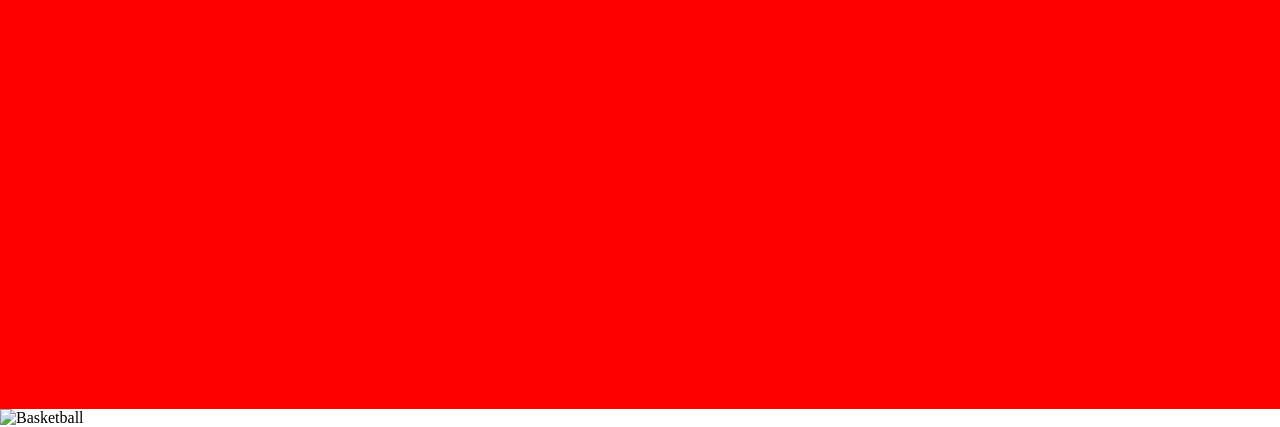
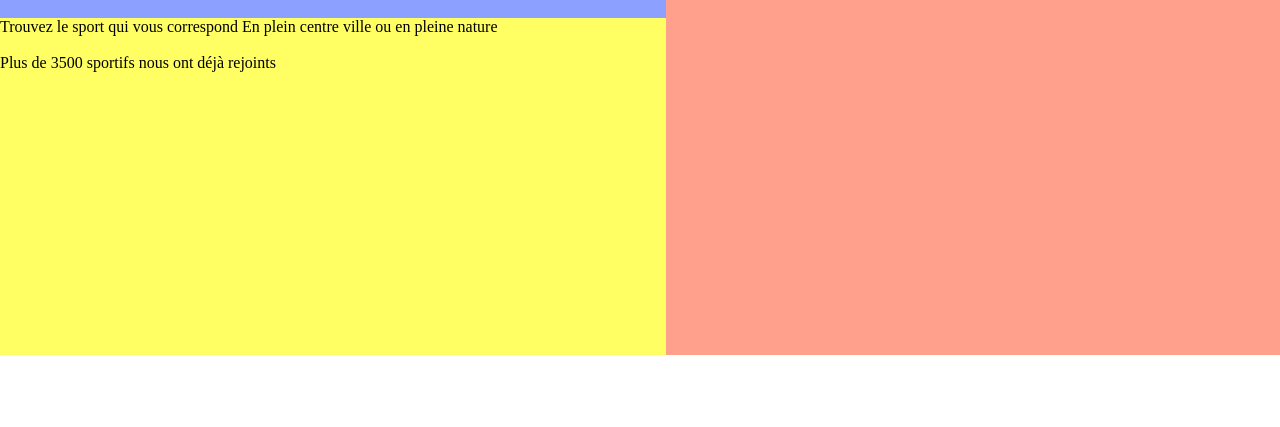
Before and after one commit to AlxisHenry/Learn-CSS-Schlegel, a plain HTML site: page index.html in a window 1280 px wide. Shown: the part 445-872 px from the top of the page. After the commit the page ends 800 px from the top, so only its background shows below. Drawn offline with Linux system fonts and the light colour scheme.

Commit message:
🏌️‍♂️# Start make first page with grid

```diff
--- a/index.html
+++ b/index.html
@@ -4,45 +4,46 @@
     <meta charset="utf-8" />
     <link rel="stylesheet" href="style/style.css" />
     <link rel="icon" href="./images/logo/sport-addict.png" />
-    <script src="https://kit.fontawesome.com/ac4dc0897b.js" crossorigin="anonymous"></script>
+    <script
+      src="https://kit.fontawesome.com/ac4dc0897b.js"
+      crossorigin="anonymous"
+    ></script>
     <title>Sport Addict</title>
   </head>
   <body>
-
-
-    <span class="show-research-history"></span><br>
-    <span class="show-research-history"></span><br>
-    <span class="show-research-history"></span><br>
-
+    <section id="this_contain_all_first_page">
       <header class="this_take-all-page-view">
-      <!-- HEADER 100 VH -->
-
-
         <div class="this_contain-logo">
           <img src="images/logo/sport-addict.png" alt="Logo de Sport Addict" />
         </div>
-
+      </header>
       <nav class="this_contain-searchbar this_contain_menu">
         <ul>
           <li>Idée d'activité</li>
           <li>Les événements à venir</li>
           <li>S'inscrire</li>
         </ul>
-        <a class="this_contain-href-to-sport" href="#"><i class="fas fa-search"></i></a>
+        <a class="this_contain-href-to-sport" href="#"
+          ><i class="fas fa-search"></i
+        ></a>
         <input class="research-sport this_find-sport" type="text" size="20" />
       </nav>
-
+      <main>
         <div class="this_contain-description">
-        Trouvez le sport qui vous correspond En plein centre ville ou en pleine
-        nature
-        <br/>
-        <br/>
+          Trouvez le sport qui vous correspond En plein centre ville ou en
+          pleine nature
+          <br />
+          <br />
           Plus de 3500 sportifs nous ont déjà rejoints
         </div>
+      </main>
+    </section>
 
-    </header>
-
-    <img src="./images/activites/basketball.jpg"  id="basketball" alt="Basketball">
+    <!-- <img
+      src="./images/activites/basketball.jpg"
+      id="basketball"
+      alt="Basketball"
+    /> -->
 
     <!--
         <div>
--- a/javascript/app.js
+++ b/javascript/app.js
@@ -7,10 +7,10 @@ this_contain_href.addEventListener("click", () => {
   Adding_to_Research_History();
   Resize_Research_History();
   Show_Research_History();
-  Verification_Research_Exist();
+  Verification_Research_Validity();
 });
 
-function Verification_Research_Exist() {
+function Verification_Research_Validity() {
   if (this_find_sport.value === "") {
     console.log("null");
     // Ajout d'une animation si la case est vide. {error anim}
--- a/style/style.css
+++ b/style/style.css
@@ -15,22 +15,30 @@
     background-size: 100% 24px, 24px 100%;
 } */
 
-header {
-  display: flex;
-  justify-content: left;
-  flex-direction:row;
-  background-color: red;
-  width: 100vw;
+#this_contain_all_first_page {
+  display: grid;
+  width: 100%;
   height: 100vh;
+  grid-template-areas: "head nav"
+                       "head nav"
+                       "main  nav";
+  grid-template-rows: 3.5fr 2fr 4fr;
+  grid-template-columns: 4.5fr 5fr;
 }
 
+#this_contain_all_first_page > header {
+  grid-area: head;
+  background-color: #8ca0ff;
+  display: flex;
+  justify-content: center;
+}
 
+#this_contain_all_first_page > nav {
+  grid-area: nav;
+  background-color: #ffa08c;
+}
 
-
-
-/*
-container {
-  width: 100vw;
-  height: 100vh;
-  background-color: blue;
-} */
+#this_contain_all_first_page > main {
+  grid-area: main;
+  background-color: #ffff64;
+}
```
Lines whose indentation alone changed are shown as unchanged.
